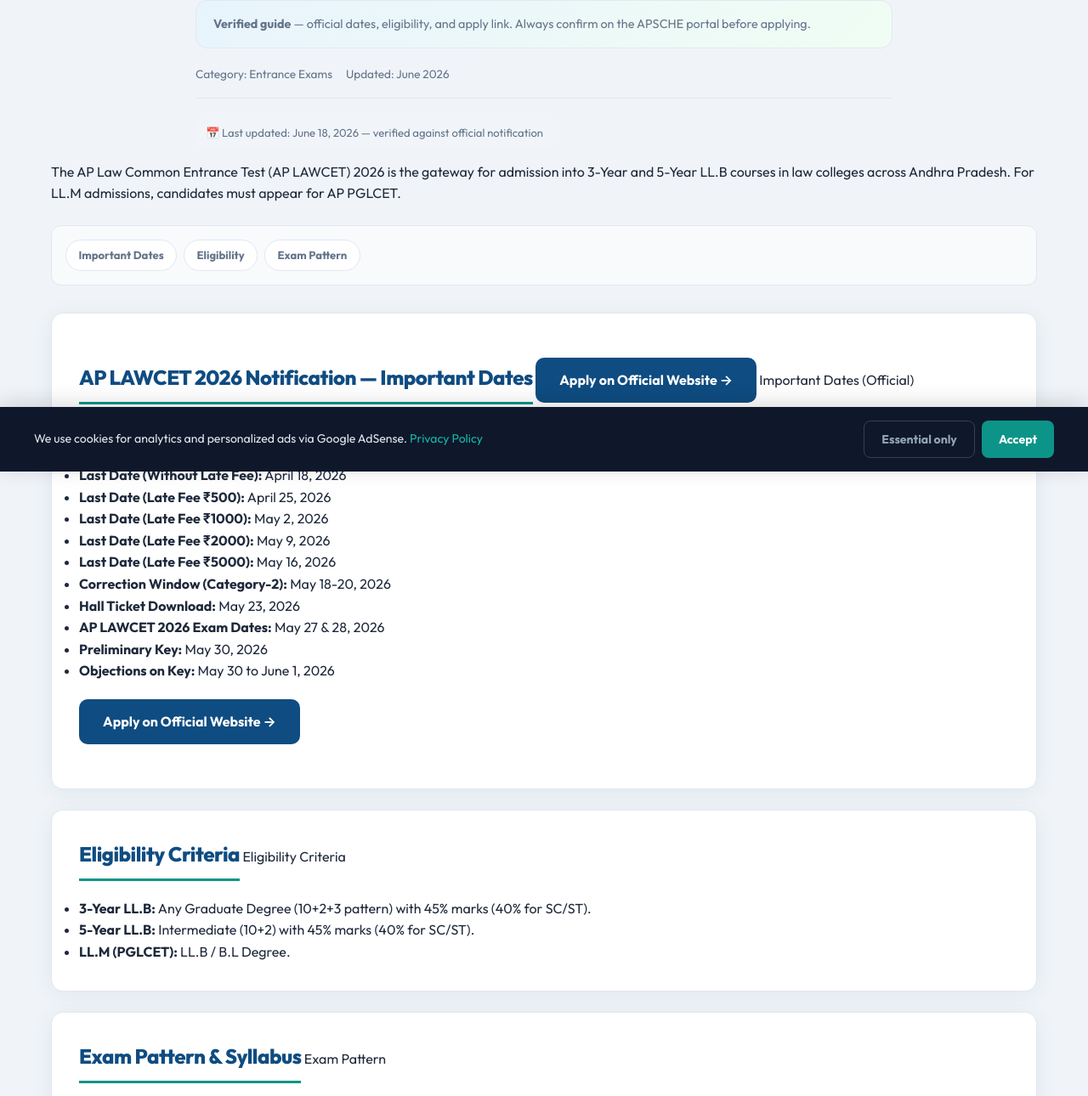
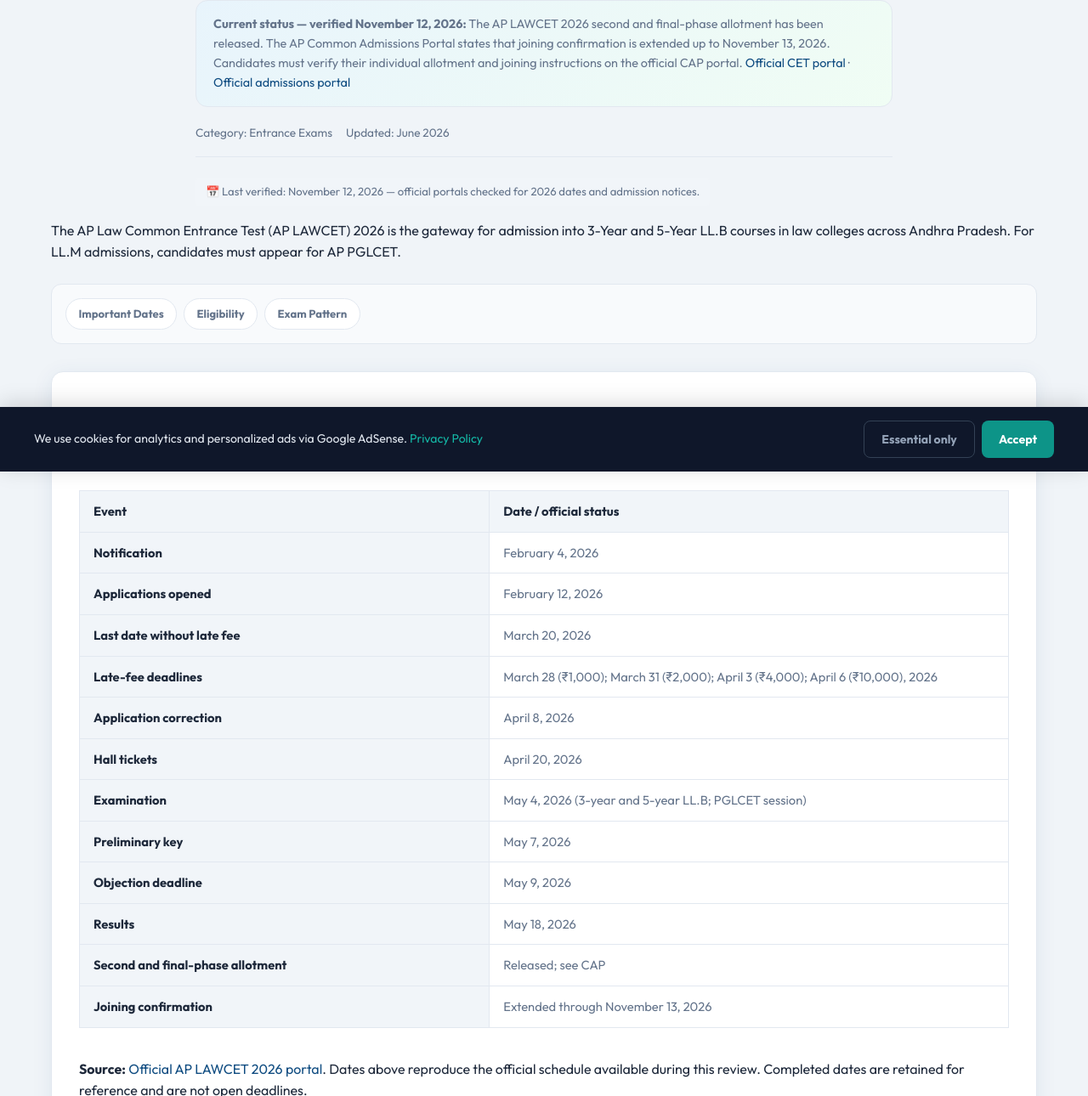
Before and after one commit to Rock682/easy-application, a website: page ap-lawcet-2026/index.html in a window 1280 px wide. Shown: the part 245-1535 px from the top of the page at 85% size. Drawn offline with Linux system fonts and the light colour scheme.

Commit message:
Update AP LAWCET 2026 official dates and admission status (Nov 12, 2026)

```diff
--- a/ap-lawcet-2026/index.html
+++ b/ap-lawcet-2026/index.html
@@ -5,9 +5,8 @@
     <meta charset="UTF-8">
     <meta name="google-adsense-account" content="ca-pub-4594881398958191">
     <meta name="viewport" content="width=device-width, initial-scale=1.0">
-    <title>AP LAWCET 2026 Notification: Exam Date (May 27-28), Registration (Feb 25) | EasyApplications</title>
-    <meta name="description"
-        content="AP LAWCET 2026 Notification Released: Registration starts Feb 25, 2026. Exam dates May 27 & 28, 2026. Get official schedules for 3-year/5-year LLB admissions in AP.">
+    <title>AP LAWCET 2026 Results & Final Phase Counselling Status | EasyApplications</title>
+    <meta name="description" content="AP LAWCET 2026 official dates, result and rank card, final-phase seat allotment and joining confirmation deadline for law admissions.">
     <meta name="keywords"
         content="AP LAWCET 2026 Notification, AP LAWCET 2026 Exam Date, LLB Admission AP 2026, AP LAWCET Registration, LAWCET Syllabus 2026, AP PGLCET 2026, 3 Year LLB Syllabus, 5 Year LLB Syllabus, AP LAWCET College List, Law Entrance Exam AP">
     <link rel="canonical" href="https://easyapplications.in/ap-lawcet-2026/">
@@ -29,13 +28,13 @@
     {
       "@context": "https://schema.org",
       "@type": "Article",
-      "headline": "AP LAWCET 2026 Notification: Exam Date (May 27-28), Registration (Feb 25) ",
-      "description": "AP LAWCET 2026 Notification Released: Registration starts Feb 25, 2026. Exam dates May 27 & 28, 2026. Get official schedules for 3-year/5-year LLB admissions in AP.",
+      "headline": "AP LAWCET 2026 Results & Final Phase Counselling Status | EasyApplications",
+      "description": "AP LAWCET 2026 official dates, result and rank card, final-phase seat allotment and joining confirmation deadline for law admissions.",
       "image": "https://easyapplications.in/ap-lawcet-2026-hero.png",
       "author": { "@type": "Organization", "name": "Easy Applications" },
       "publisher": { "@type": "Organization", "name": "Easy Applications", "logo": { "@type": "ImageObject", "url": "https://easyapplications.in/logo.png" } },
       "datePublished": "2026-01-18",
-      "dateModified": "2026-06-18",
+      "dateModified": "2026-11-12",
       "mainEntityOfPage": "https://easyapplications.in/ap-lawcet-2026/"
     }
     </script>
@@ -58,7 +57,7 @@
       "startDate": "2026-05-27",
       "endDate": "2026-05-28",
       "eventAttendanceMode": "https://schema.org/OfflineEventAttendanceMode",
-      "eventStatus": "https://schema.org/EventScheduled",
+      "eventStatus": "https://schema.org/EventCompleted",
       "location": {
         "@type": "Place",
         "name": "Andhra Pradesh",
@@ -107,13 +106,13 @@
                 <span>AP LAWCET 2026 Notification</span>
             </nav>
 
-            <h1>AP LAWCET 2026 Notification: Exam Date (May 27-28), Registration (Feb 25) </h1>
-            <div class="content-banner"><strong>Verified guide</strong> — official dates, eligibility, and apply link. Always confirm on the APSCHE portal before applying.</div>
+            <h1>AP LAWCET 2026 Results & Final Phase Counselling Status</h1>
+            <div class="content-banner"><strong>Current status — verified November 12, 2026:</strong> The AP LAWCET 2026 second and final-phase allotment has been released. The AP Common Admissions Portal states that joining confirmation is extended up to November 13, 2026. Candidates must verify their individual allotment and joining instructions on the official CAP portal. <a href="https://cets.apsche.ap.gov.in/LAWCET/" target="_blank" rel="noopener noreferrer">Official CET portal</a> · <a href="https://cap.apcfss.in/" target="_blank" rel="noopener noreferrer">Official admissions portal</a></div>
             <div class="article-meta">
                 <span>Category: Entrance Exams</span>
                 <span>Updated: June 2026</span>
             </div>
-            <p class="last-updated" role="status">📅 Last updated: June 18, 2026 — verified against official notification</p>
+            <p class="last-updated" role="status">📅 Last verified: November 12, 2026 — official portals checked for 2026 dates and admission notices.</p>
 
             <aside class="ad-slot ad-slot--responsive" data-ad-key="ARTICLE_TOP" data-ad-format="auto" aria-label="Advertisement">
             <p class="ad-label">Advertisement</p>
@@ -127,10 +126,24 @@
                 <a href="#pattern">Exam Pattern</a></nav>
 
             <section id="dates">
-                <h2>AP LAWCET 2026 Notification — Important Dates</h2>
-                <a href="https://cets.apsche.ap.gov.in/LAWCET/LAWCET/LAWCET_HomePage" class="apply-btn" target="_blank" rel="noopener noreferrer">Apply on Official Website →</a>
-                Important Dates (Official) <ul> <li><strong>Official Notification:</strong> February 24, 2026</li> <li><strong>Online Registration Starts:</strong> February 25, 2026</li> <li><strong>Last Date (Without Late Fee):</strong> April 18, 2026</li> <li><strong>Last Date (Late Fee ₹500):</strong> April 25, 2026</li> <li><strong>Last Date (Late Fee ₹1000):</strong> May 2, 2026</li> <li><strong>Last Date (Late Fee ₹2000):</strong> May 9, 2026</li> <li><strong>Last Date (Late Fee ₹5000):</strong> May 16, 2026</li> <li><strong>Correction Window (Category-2):</strong> May 18-20, 2026</li> <li><strong>Hall Ticket Download:</strong> May 23, 2026</li> <li><strong>AP LAWCET 2026 Exam Dates:</strong> May 27 & 28, 2026</li> <li><strong>Preliminary Key:</strong> May 30, 2026</li> <li><strong>Objections on Key:</strong> May 30 to June 1, 2026</li> </ul> <a href="https://cets.apsche.ap.gov.in/LAWCET/LAWCET/LAWCET_HomePage" class="apply-btn" target="_blank" rel="noopener noreferrer">Apply on Official Website →</a>
-            </section>
+<h2>AP LAWCET 2026 — Official Dates and Schedule</h2>
+<div class="table-scroll"><table class="info-table dates-table"><thead><tr><th>Event</th><th>Date / official status</th></tr></thead><tbody>
+<tr><th scope="row">Notification</th><td>February 4, 2026</td></tr>
+<tr><th scope="row">Applications opened</th><td>February 12, 2026</td></tr>
+<tr><th scope="row">Last date without late fee</th><td>March 20, 2026</td></tr>
+<tr><th scope="row">Late-fee deadlines</th><td>March 28 (₹1,000); March 31 (₹2,000); April 3 (₹4,000); April 6 (₹10,000), 2026</td></tr>
+<tr><th scope="row">Application correction</th><td>April 8, 2026</td></tr>
+<tr><th scope="row">Hall tickets</th><td>April 20, 2026</td></tr>
+<tr><th scope="row">Examination</th><td>May 4, 2026 (3-year and 5-year LL.B; PGLCET session)</td></tr>
+<tr><th scope="row">Preliminary key</th><td>May 7, 2026</td></tr>
+<tr><th scope="row">Objection deadline</th><td>May 9, 2026</td></tr>
+<tr><th scope="row">Results</th><td>May 18, 2026</td></tr>
+<tr><th scope="row">Second and final-phase allotment</th><td>Released; see CAP</td></tr>
+<tr><th scope="row">Joining confirmation</th><td>Extended through November 13, 2026</td></tr>
+</tbody></table></div>
+<p><strong>Source:</strong> <a href="https://cets.apsche.ap.gov.in/LAWCET/" target="_blank" rel="noopener noreferrer">Official AP LAWCET 2026 portal</a>. Dates above reproduce the official schedule available during this review. Completed dates are retained for reference and are not open deadlines.</p>
+<p><strong>Urgent admission update:</strong> The CAP notice feed confirms that the second and final-phase allotment has been released and joining confirmation is extended through <strong>November 13, 2026</strong>. Check the candidate login and official instructions immediately.</p>
+</section>
 
             <aside class="ad-slot ad-slot--infeed" data-ad-key="ARTICLE_MID" data-ad-format="auto" aria-label="Advertisement">
             <p class="ad-label">Advertisement</p>
```
